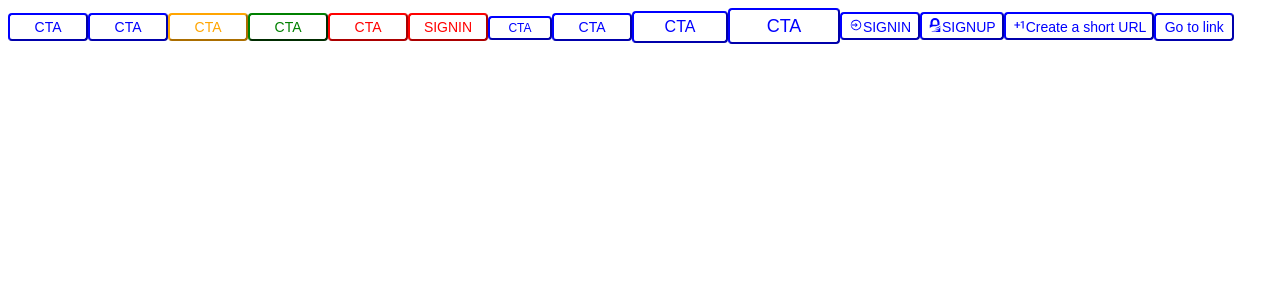
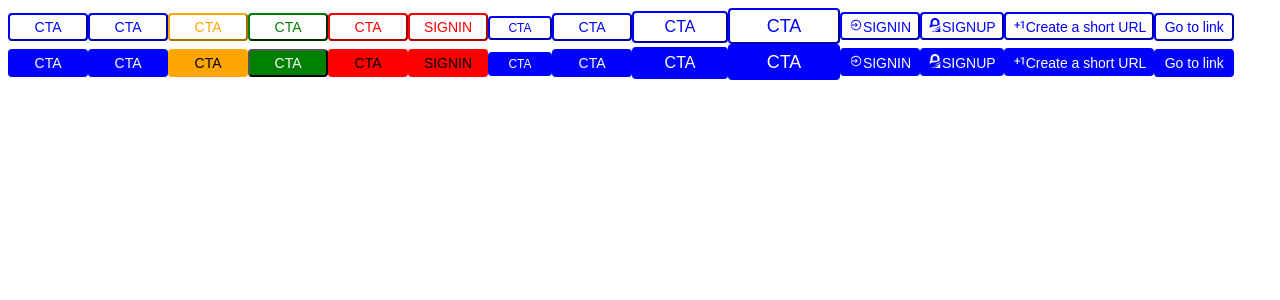
Before and after one commit to asingh88029/short-url-frontend-lpu-winter-pep-25, a React (Vite) app: page / in a window 1280 px wide. Shown: the top 300 px of the page. Built offline with nearby package versions, Linux system fonts and the light colour scheme.

Commit message:
FilledButton component is created

```diff
--- a/src/App.jsx
+++ b/src/App.jsx
@@ -1,4 +1,5 @@
 import OutlinedButton from "./components/OutlinedButton"
+import FilledButton from "./components/FilledButton";
 import { LiaSignInAltSolid } from "react-icons/lia";
 import { SiGnuprivacyguard } from "react-icons/si";
 import { MdExposurePlus1 } from "react-icons/md";
@@ -7,6 +8,7 @@ function App() {
 
   return (
     <div>
+      {/* OutlinedButton */}
       {/* Color Variation */}
       <OutlinedButton/>
       <OutlinedButton color="primary"/>
@@ -24,6 +26,25 @@ function App() {
       <OutlinedButton><SiGnuprivacyguard/>SIGNUP</OutlinedButton>
       <OutlinedButton><MdExposurePlus1/>Create a short URL</OutlinedButton>
       <OutlinedButton>Go to link</OutlinedButton>
+
+      {/* FilledButton */}
+      {/* Color Variation */}
+      <FilledButton/>
+      <FilledButton color="primary"/>
+      <FilledButton color="secondary"/>
+      <FilledButton color="success"/>
+      <FilledButton color="danger"/>
+      <FilledButton color="danger">SIGNIN</FilledButton>
+      {/* Size Variation */}
+      <FilledButton size="small"/>
+      <FilledButton size="regular"/>
+      <FilledButton size="medium"/>
+      <FilledButton size="large"/>
+      {/* Icon Variation */}
+      <FilledButton><LiaSignInAltSolid/>SIGNIN</FilledButton>
+      <FilledButton><SiGnuprivacyguard/>SIGNUP</FilledButton>
+      <FilledButton><MdExposurePlus1/>Create a short URL</FilledButton>
+      <FilledButton>Go to link</FilledButton>
     </div>
   )
 
--- /dev/null
+++ b/src/components/FilledButton.css
@@ -0,0 +1,52 @@
+.filled-primary-color {
+    background-color: blue;
+    color: white;
+    border-color: transparent;
+}
+
+.filled-secondary-color {
+    background-color: orange;
+    color: black;
+    border-color: transparent;
+}
+
+.filled-success-color {
+    background-color: green;
+    color: white;
+}
+
+.filled-danger-color {
+    background-color: red;
+    color: black;
+    border-color: transparent;
+}
+
+.filled-small-size {
+    min-width: 64px;
+    min-height: 24px;
+    font-size: 12px;
+    border-color: transparent;
+}
+
+.filled-regular-size {
+    min-width: 80px;
+    min-height: 28px;
+    font-size: 14px;
+}
+
+.filled-medium-size {
+    min-width: 96px;
+    min-height: 32px;
+    font-size: 16px;
+}
+
+.filled-large-size {
+    min-width: 112px;
+    min-height: 36px;
+    font-size: 18px;
+}
+
+
+button {
+    border-radius: 4px;
+}
--- /dev/null
+++ b/src/components/FilledButton.jsx
@@ -0,0 +1,11 @@
+import './FilledButton.css'
+
+const FilledButton = (props)=>{
+    const {color="primary", size="regular"} = props
+    return (
+        <button className={`filled-${color}-color filled-${size}-size`}>
+            {props.children?props.children:"CTA"}
+        </button>
+    )
+}
+export default FilledButton
--- a/src/components/OutlinedButton.css
+++ b/src/components/OutlinedButton.css
@@ -1,46 +1,46 @@
-.primary-color {
+.outlined-primary-color {
     background-color: transparent;
     border-color: blue;
     color: blue;
 }
 
-.secondary-color {
+.outlined-secondary-color {
     background-color: transparent;
     border-color: orange;
     color: orange;
 }
 
-.success-color {
+.outlined-success-color {
     background-color: transparent;
     border-color: green;
     color: green;
 }
 
-.danger-color {
+.outlined-danger-color {
     background-color: transparent;
     border-color: red;
     color: red;
 }
 
-.small-size {
+.outlined-small-size {
     min-width: 64px;
     min-height: 24px;
     font-size: 12px;
 }
 
-.regular-size {
+.outlined-regular-size {
     min-width: 80px;
     min-height: 28px;
     font-size: 14px;
 }
 
-.medium-size {
+.outlined-medium-size {
     min-width: 96px;
     min-height: 32px;
     font-size: 16px;
 }
 
-.large-size {
+.outlined-large-size {
     min-width: 112px;
     min-height: 36px;
     font-size: 18px;
--- a/src/components/OutlinedButton.jsx
+++ b/src/components/OutlinedButton.jsx
@@ -3,7 +3,7 @@ import './OutlinedButton.css'
 const OutlinedButton = (props)=>{
     const {color="primary", size="regular"} = props
     return (
-        <button className={`${color}-color ${size}-size`}>
+        <button className={`outlined-${color}-color outlined-${size}-size`}>
             {props.children?props.children:"CTA"}
         </button>
     )
```
